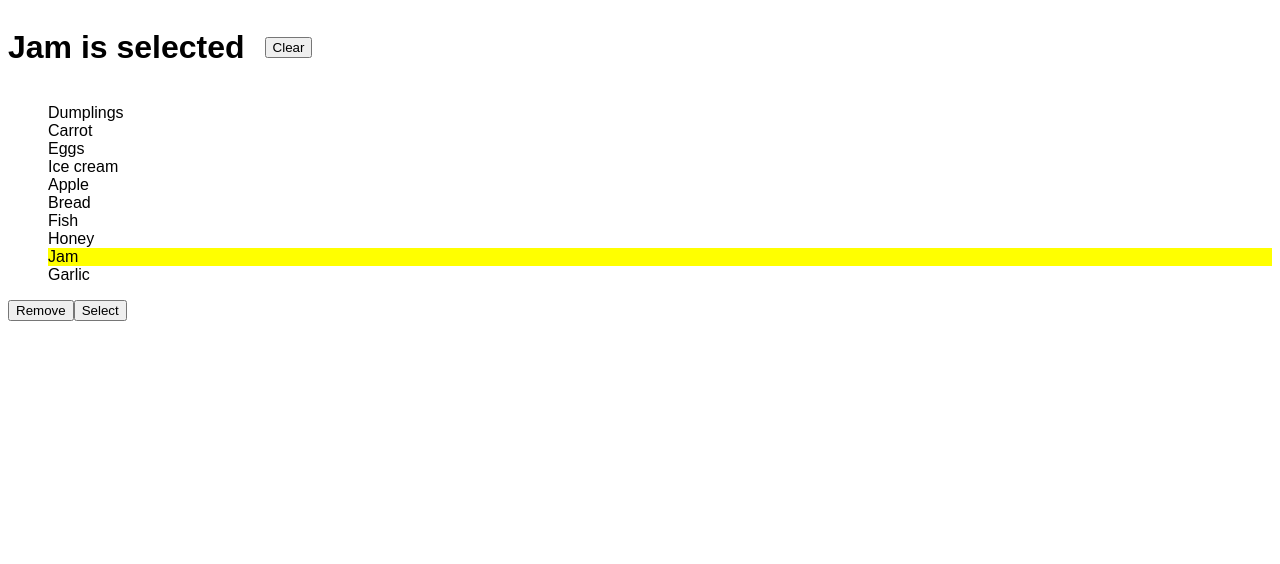
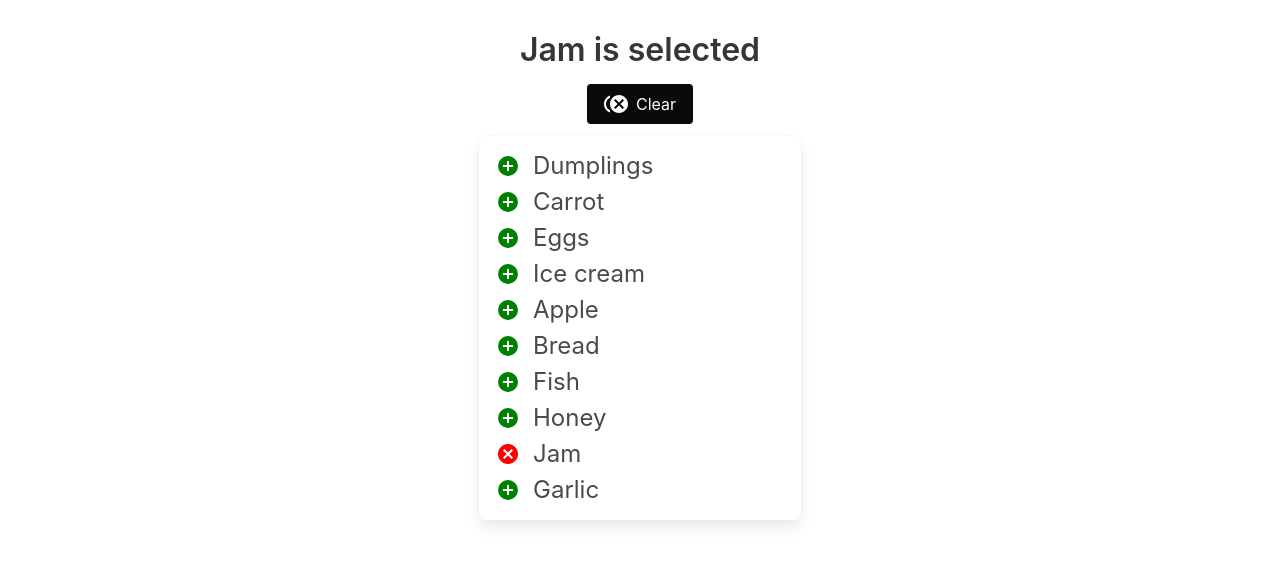
Before and after one commit to mate-academy/react_goods-selector, a React (Create React App) app: page / in a window 1280 px wide. Shown: the top 564 px of the page. Built offline with nearby package versions, Linux system fonts and the light colour scheme.

Commit message:
Task solution code

```diff
--- a/package.json
+++ b/package.json
@@ -7,7 +7,10 @@
   "license": "GPL-3.0",
   "dependencies": {
     "@cypress/react": "^5.12.4",
-    "bulma": "^0.9.3",
+    "@mdi/font": "^7.0.96",
+    "@mdi/js": "^7.0.96",
+    "@mdi/react": "^1.6.1",
+    "bulma": "^0.9.4",
     "classnames": "^2.3.1",
     "react": "^17.0.2",
     "react-dom": "^17.0.2",
--- a/src/App.tsx
+++ b/src/App.tsx
@@ -1,51 +1,167 @@
-import React from 'react';
-import './App.scss';
+import { Component, ReactNode } from 'react';
+import classNames from 'classnames';
+import { mdiCloseCircle, mdiPlusCircle, mdiCloseCircleMultiple } from '@mdi/js';
+import Icon from '@mdi/react';
 
-// import goodsFromServer from './goods';
+import 'bulma';
 
-export const App: React.FC = () => {
+import goodsFromServer from './goods';
+
+type State = {
+  selectedGoods: string[],
+};
+
+export class App extends Component<{}, State> {
+  state = {
+    selectedGoods: ['Jam'],
+  };
+
+  clear = () => {
+    this.setState({
+      selectedGoods: [],
+    });
+  };
+
+  select = (good: string) => {
+    this.setState((prevState) => ({
+      selectedGoods: [
+        ...prevState.selectedGoods,
+        good,
+      ],
+    }));
+  };
+
+  remove = (good: string) => {
+    this.setState((prevState) => {
+      const newSelectedGoods = [...prevState.selectedGoods];
+      const removeIndex = newSelectedGoods.indexOf(good);
+
+      if (removeIndex !== -1) {
+        newSelectedGoods.splice(removeIndex, 1);
+      }
+
+      return {
+        selectedGoods: newSelectedGoods,
+      };
+    });
+  };
+
+  action = (good: string, isActive: boolean) => (
+    isActive
+      ? this.remove(good)
+      : this.select(good)
+  );
+
+  getTitle = (selectedGoods: string[]): ReactNode => {
+    if (!selectedGoods.length) {
+      return 'No goods selected';
+    }
+
+    const plural = selectedGoods.length === 1
+      ? 'is'
+      : 'are';
+    const separatedGoods = selectedGoods.length === 1
+      ? selectedGoods[0]
+      : `${selectedGoods.slice(0, -1).join(', ')} and ${selectedGoods.slice(-1)[0]}`;
+
+    return `${separatedGoods} ${plural} selected`;
+  };
+
+  render() {
+    const { selectedGoods } = this.state;
+
     return (
-    <main className="App">
-      <header className="App__header">
+      <main className="App p-2">
+        <header className="App__header columns is-centered pt-5">
+          <div className="column is-half content has-text-centered">
             <h1 className="App__title">
-          Jam is selected
+              {this.getTitle(selectedGoods)}
             </h1>
-
             <button
               type="button"
-          className="App__clear"
+              className={
+                classNames(
+                  'App__clear',
+                  'button',
+                  'is-black',
+                  {
+                    'is-hidden': !selectedGoods.length,
+                  },
+                )
+              }
+              onClick={this.clear}
             >
+              <Icon
+                path={mdiCloseCircleMultiple}
+                title="Clear"
+                size={1}
+                color="white"
+              />
+              <span className="ml-2 is-size-6">
                 Clear
+              </span>
             </button>
+          </div>
         </header>
 
-      <ul>
-        <li className="Good">Dumplings</li>
-        <li className="Good">Carrot</li>
-        <li className="Good">Eggs</li>
-        <li className="Good">Ice cream</li>
-        <li className="Good">Apple</li>
-        <li className="Good">Bread</li>
-        <li className="Good">Fish</li>
-        <li className="Good">Honey</li>
-        <li className="Good Good--active">Jam</li>
-        <li className="Good">Garlic</li>
-      </ul>
+        <section
+          className="
+            App__list-wrapper
+            columns
+            is-centered
+          "
+        >
+          <ul className="App__list column level is-3 box">
+            {goodsFromServer.map((good: string) => {
+              const isActive = selectedGoods.includes(good);
 
-      {/* Put required buttons into each Good */}
+              return (
+                <li
+                  key={good}
+                  className={
+                    classNames(
+                      'level-left',
+                      'Good',
+                      {
+                        'Good--active': isActive,
+                      },
+                    )
+                  }
+                >
                   <button
                     type="button"
-        className="Good__remove"
+                    className={
+                      classNames(
+                        'button',
+                        'p-1',
+                        'is-small',
+                        'is-rounded',
+                        'is-ghost',
+                        {
+                          Good__remove: !isActive,
+                          Good__select: isActive,
+                        },
+                      )
+                    }
+                    onClick={() => this.action(good, isActive)}
                   >
-        Remove
+                    <Icon
+                      path={isActive ? mdiCloseCircle : mdiPlusCircle}
+                      title={isActive ? 'Remove' : 'Select'}
+                      size={1}
+                      color={isActive ? 'red' : 'green'}
+                    />
                   </button>
 
-      <button
-        type="button"
-        className="Good__select"
-      >
-        Select
-      </button>
+                  <span className="ml-2 is-size-4">
+                    {good}
+                  </span>
+                </li>
+              );
+            })}
+          </ul>
+        </section>
       </main>
     );
-};
+  }
+}
```
Lines whose indentation alone changed are shown as unchanged.
